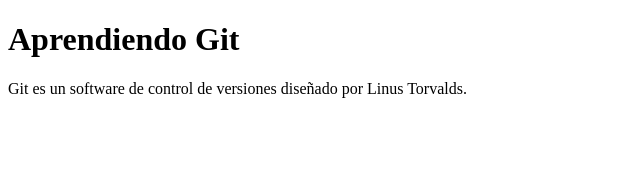
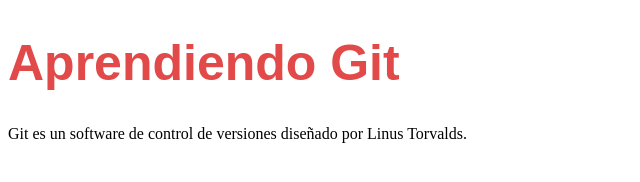
Before and after one commit to gastto/MiProyecto, a plain HTML site: page index.html in a window 1280 px wide. Shown: the whole page, without its empty margins (0-640 px from the left). Drawn offline with Linux system fonts and the light colour scheme.

Commit message:
Introducción a CSS

```diff
--- a/index.html
+++ b/index.html
@@ -7,7 +7,7 @@
         <title>Aprendiendo Git</title>
     </head>
     <body>
-    <h1>Aprendiendo Git</h1>
+        <h1 style="color: rgb(226, 73, 73);font-family: Arial;font-size:50px;">Aprendiendo Git</h1>
         <p>Git es un software de control de versiones diseñado por Linus Torvalds.</p>
     </body>
 </html>
```
Lines whose indentation alone changed are shown as unchanged.
